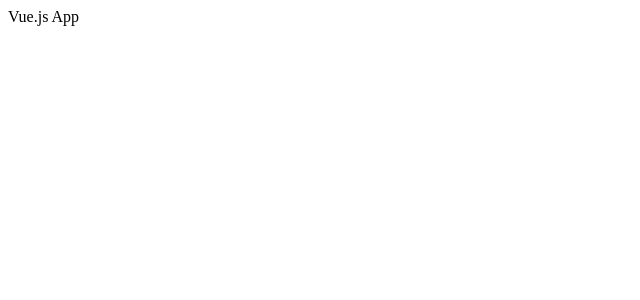
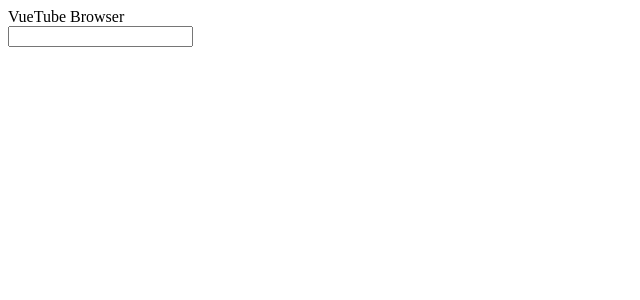
Before and after one commit to Nick-Damico/vuejs-youtube-player, a Vue app: page / in a window 1280 px wide. Shown: the top 300 px of the page, without its empty margins (0-640 px from the left). Built offline with nearby package versions, Linux system fonts and the light colour scheme.

Commit message:
Create SearchBar component

```diff
--- a/src/App.vue
+++ b/src/App.vue
@@ -1,11 +1,16 @@
 <template>
   <div>
-    Vue.js App
+    VueTube Browser
+    <SearchBar></SearchBar>
   </div>
 </template>
 
 <script>
+import SearchBar from './components/SearchBar';
 export default {
-  name: 'App'
+  name: 'App',
+  components: {
+    SearchBar
+  }
 };
 </script>
--- /dev/null
+++ b/src/components/SearchBar.vue
@@ -0,0 +1,15 @@
+<template>
+  <div>
+    <input />
+  </div>
+</template>
+
+<script>
+  export default {
+    name: 'SearchBar'
+  };
+</script>
+
+
+<style>
+</style>
```
